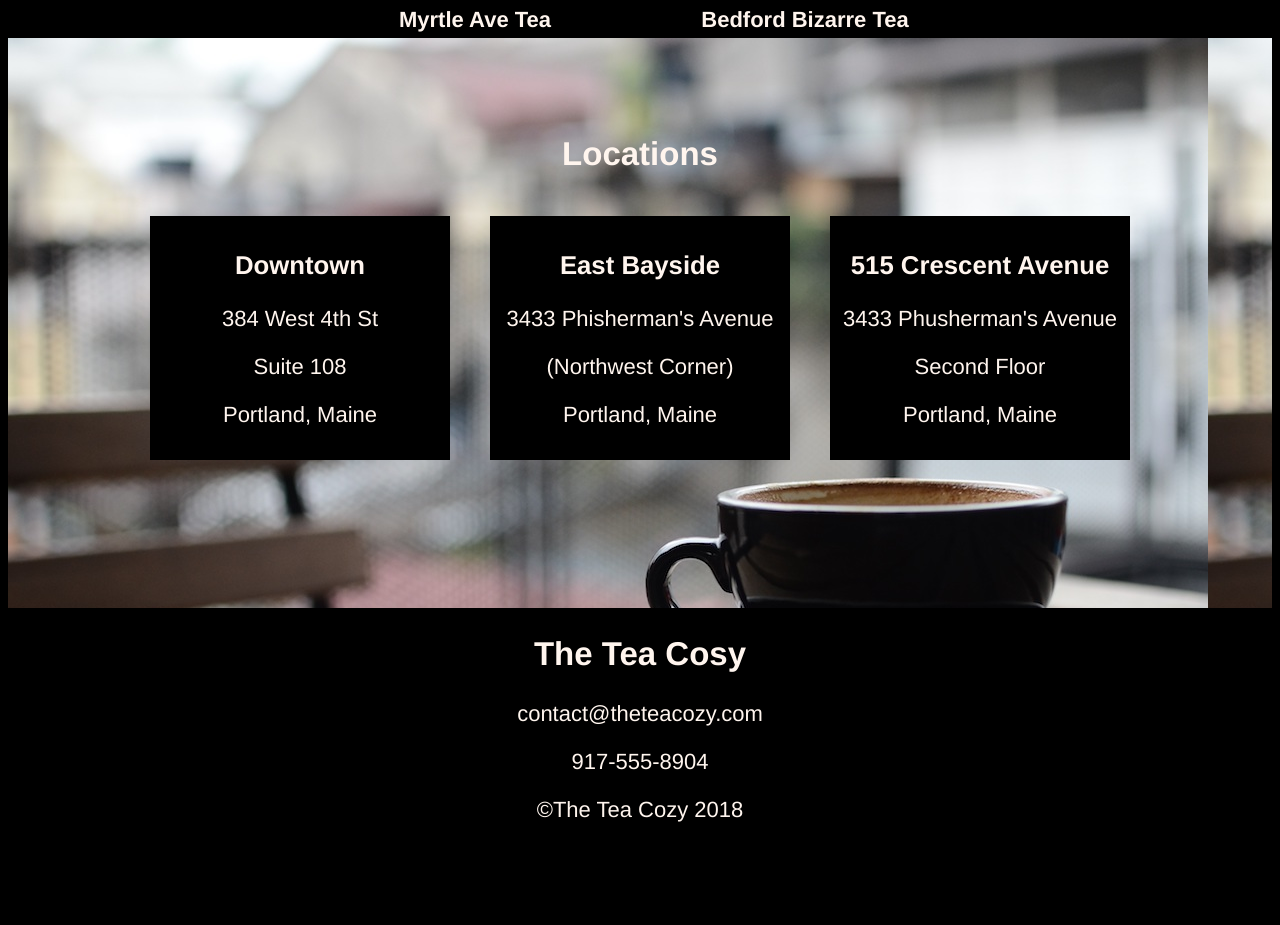
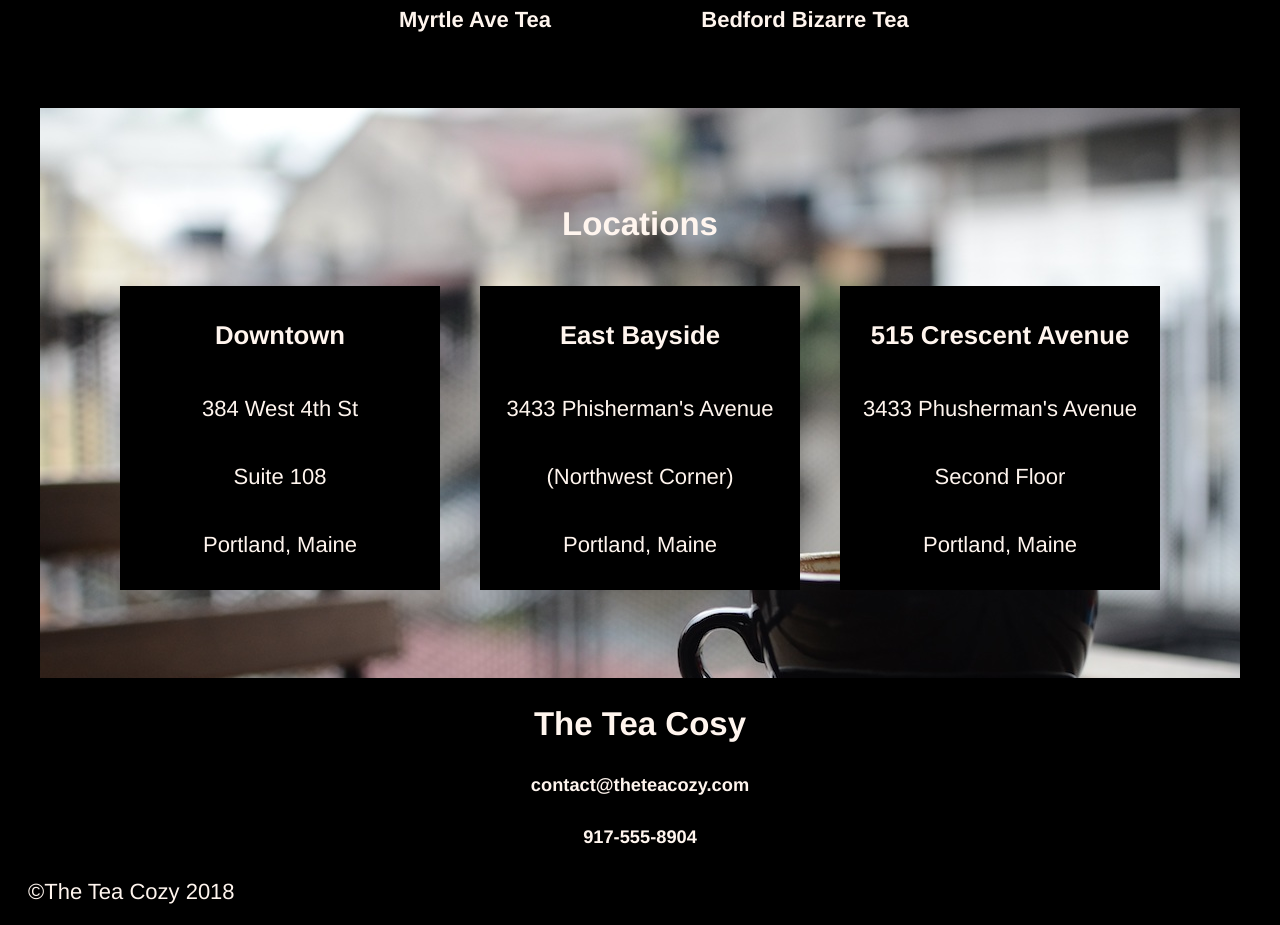
Before and after one commit to kpierduta/teacosy, a plain HTML site: page index.html in a window 1280 px wide. Shown: the part 1472-2397 px from the top of the page. Before the commit the page ends 2317 px from the top, so only its background shows below. Drawn offline with Linux system fonts and the light colour scheme; files whose address does not match are found by name.

Commit message:
last changes

```diff
--- a/index.html
+++ b/index.html
@@ -64,12 +64,11 @@
     </div>
 
 <!-- Locations -->
-<div class="locations-section">
 <div class="locations">
+  <div class="locations-image">
     <h2>Locations</h2>
 
       <div class="locations-container">
-
         <div class="contact">
           <h3>Downtown</h3>
           <p>384 West 4th St
@@ -86,7 +85,7 @@
 
         <div class="contact">
           <h3>515 Crescent Avenue</h3>
-        <p>3433 Phusherman's Avenue
+          <p>3433 Phusherman's Avenue</p>
           <p>Second Floor</p>
           <p>Portland, Maine</p>
         </div>
@@ -96,10 +95,12 @@
 
 
 <!-- Footer -->
+  <footer>
     <h2>The Tea Cosy</h2>
-    <p>contact@theteacozy.com</p>
-    <p>917-555-8904</p>
-    <p>&copy;The Tea Cozy 2018</p>
+    <h5>contact@theteacozy.com</h5>
+    <h5>917-555-8904</h5>
+    <p id="copyright">&copy;The Tea Cozy 2018</p>
+    </footer>
 
   </body>
 </html>
--- a/resources/css/style.css
+++ b/resources/css/style.css
@@ -15,6 +15,14 @@ header, body, footer {
 
 h2 h4 {
   color: seashell;
+}
+
+p {
+  padding-top: 20px;
+}
+
+footer {
+  height: 200px;
 }
 
 /* Header */
@@ -112,15 +120,15 @@ header nav {
 
 /* Locations Section*/
 
-.locations-section {
-  display: block;
+.locations {
+  padding-top: 70px;
+  display: flex;
   justify-content: center;
-
-
 }
 
-.locations {
+.locations-image {
   background-image: url("/Users/KellyPierduta/Dropbox/CPD/codecademy/projects/TeaCosy/resources/images/img-locations-background.jpg");
+  width: 1200px;
   height: 500px;
   padding-top: 70px;
 }
@@ -136,7 +144,10 @@ header nav {
   padding: 10px;
   margin: 15px 20px;
   background-color: black;
-  flex-basis: 280px;
-  flex-direction: column;
-  justify-content: center;
+  flex-basis: 300px;
 }
+
+footer #copyright {
+  text-align: left;
+  padding: 0px 0px 20px 20px;
+}
```
Lines whose indentation alone changed are shown as unchanged.
